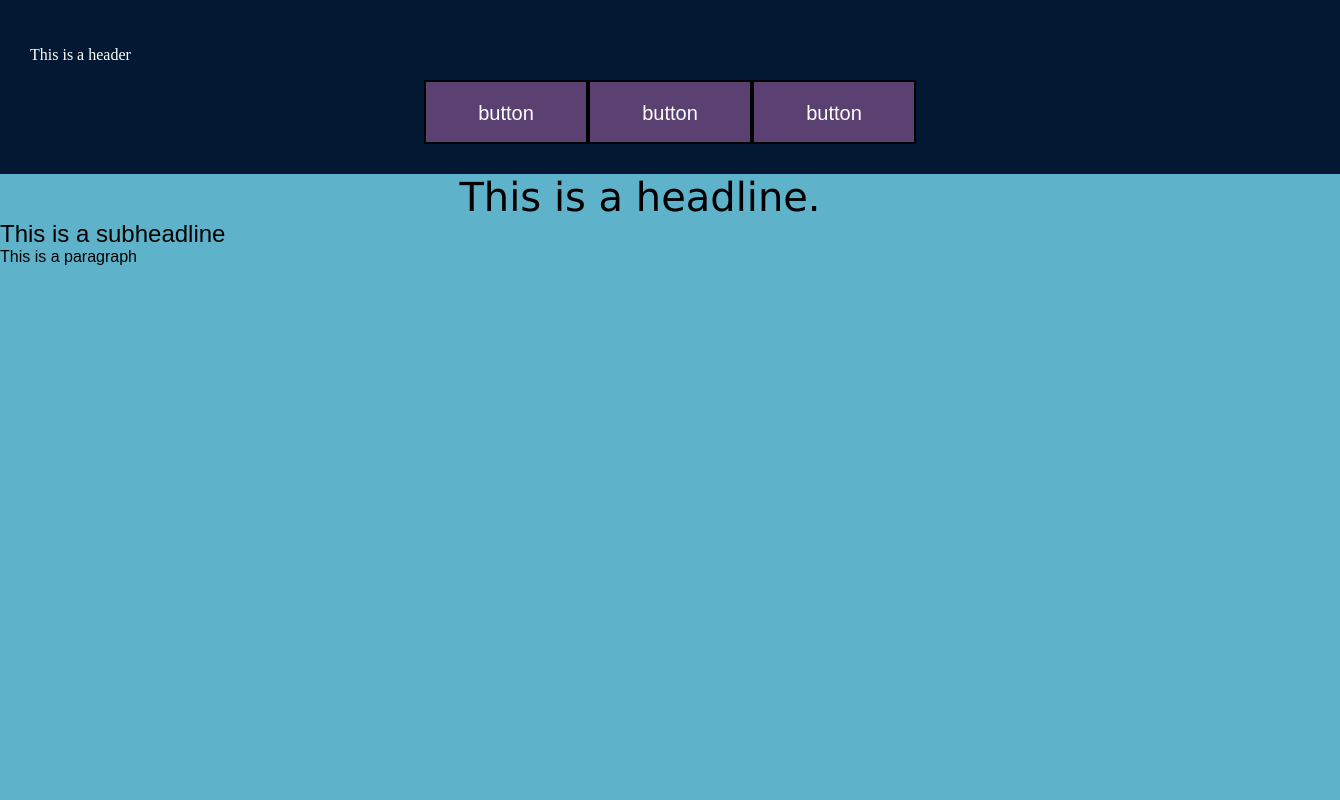
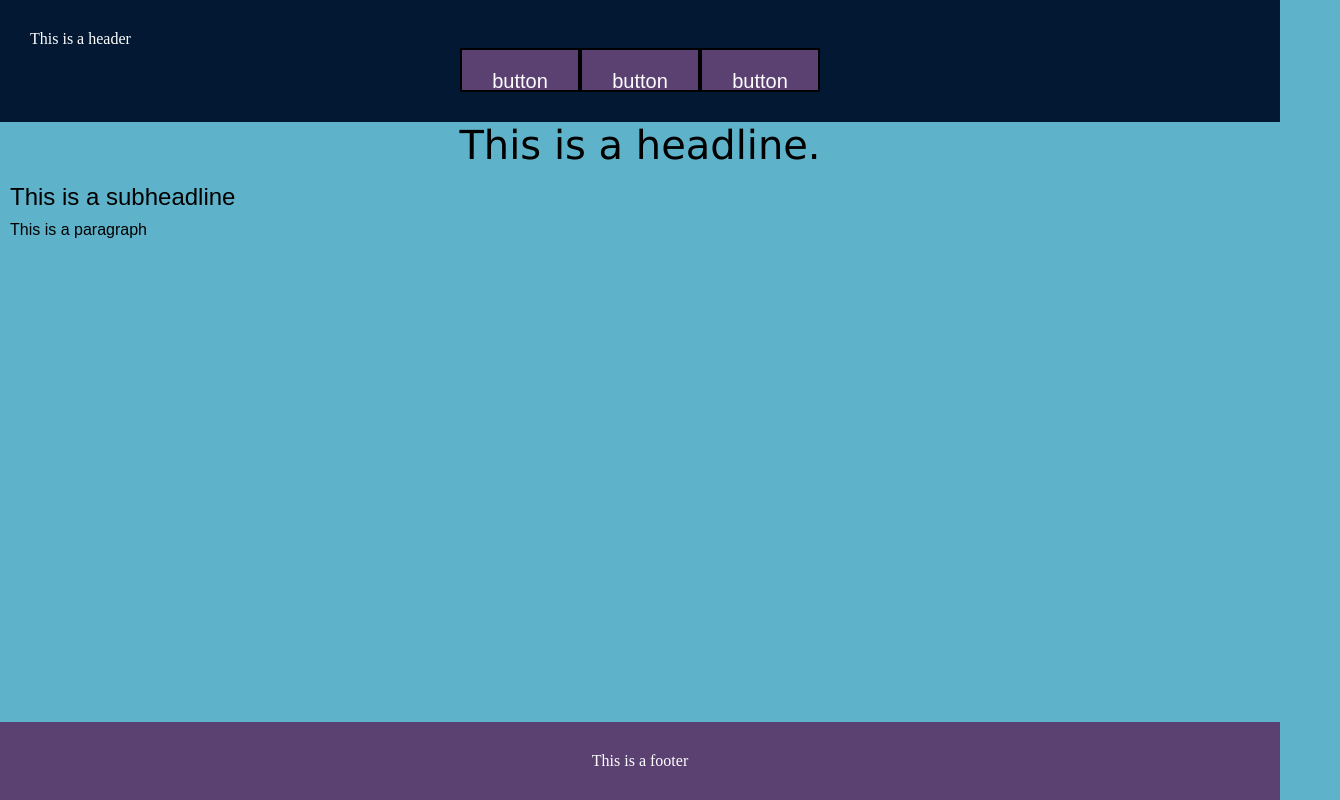
Before and after one commit to MadsStaalMedia/SemesterProjekt, a plain HTML site: page index.html in a window 1280 px wide. Shown: the whole page, 1340 px wide, since content can reach past the window. Drawn offline with Linux system fonts and the light colour scheme.

Commit message:
Fixed viewport issues

```diff
--- a/css/styles.css
+++ b/css/styles.css
@@ -1,26 +1,23 @@
+* {
+    margin: 0;
+    box-sizing: border-box;
+  }
+
 body {
     padding: 0px;
-    margin: auto;
+    margin: 0px;
     background-color: rgb(94, 179, 202);
     color: rgb(0, 0, 0);
 }
 
-
 .header {
-    position: relative;
-    top: 0px;
     min-height: 60px;
     height: auto;
     width: 100%;
     max-width: none;
     padding: 30px;
-    border: 0px;
-    margin: 0px;
-    margin: auto;
     background-color: rgb(3, 25, 51);
     color: rgb(255, 255, 255);
-
-
 }
 
 .header__menu {
@@ -28,7 +25,6 @@ body {
     flex-flow: row wrap;
     align-content: flex-end;
     justify-content: center;
-
 }
 
 .header__menu > * {
@@ -60,6 +56,10 @@ body {
     flex-flow: row wrap;
     align-content: flex-start;
     justify-content: flex-start;
+    min-height: 60px;
+    height: auto;
+    width: 100%;
+    max-width: none;
 }
 
 .main__h1 {
@@ -68,6 +68,7 @@ body {
     text-align: center;
     height: auto;
     width: 100%;
+    padding-bottom: 15px;
 }
 
 .main__h2 {
@@ -76,10 +77,37 @@ body {
     text-align: left;
     height: auto;
     width: 100%;
+    padding-left: 10px;
+    padding-right: 10px;
+    padding-bottom: 10px;
 }
 
 .main__p {
     font-family: Arial, Helvetica, Verdana, sans-serif;
     font-size: 16px;
     text-align: left;
+    padding-left: 10px;
+    padding-right: 10px;
+    height: auto;
+    width: auto;
 }
+
+.footer {
+    position: absolute;
+    bottom: 0px;
+    min-height: 60px;
+    height: auto;
+    width: 100%;
+    max-width: none;
+    padding: 30px;
+    margin: 0px;
+    background-color: rgb(91, 65, 114);
+    color: rgb(255, 255, 255);
+}
+
+.footer__menu {
+    display: flex;
+    flex-flow: row wrap;
+    align-content: center;
+    justify-content: space-around;
+}
--- a/index.html
+++ b/index.html
@@ -28,18 +28,29 @@
         </div>
 
         <div class="main">
-            <l class="main__h1">
+            <div class="main__h1">
                 This is a headline.
-            </l>
+            </div>
 
-            <l class="main__h2">
+            <div class="main__h2">
                 This is a subheadline
-            </l>
+            </div>
 
-            <l class="main__p">
+            <div class="main__p">
                 This is a paragraph
-            </l>
+            </div>
         </div>
+
+        <div class="footer">
+            <div class="footer__menu">
+                <div>
+                    This is a footer
+                </div>
+            </div>
+
+
+        </div>
+
 
 
     </body>
```
